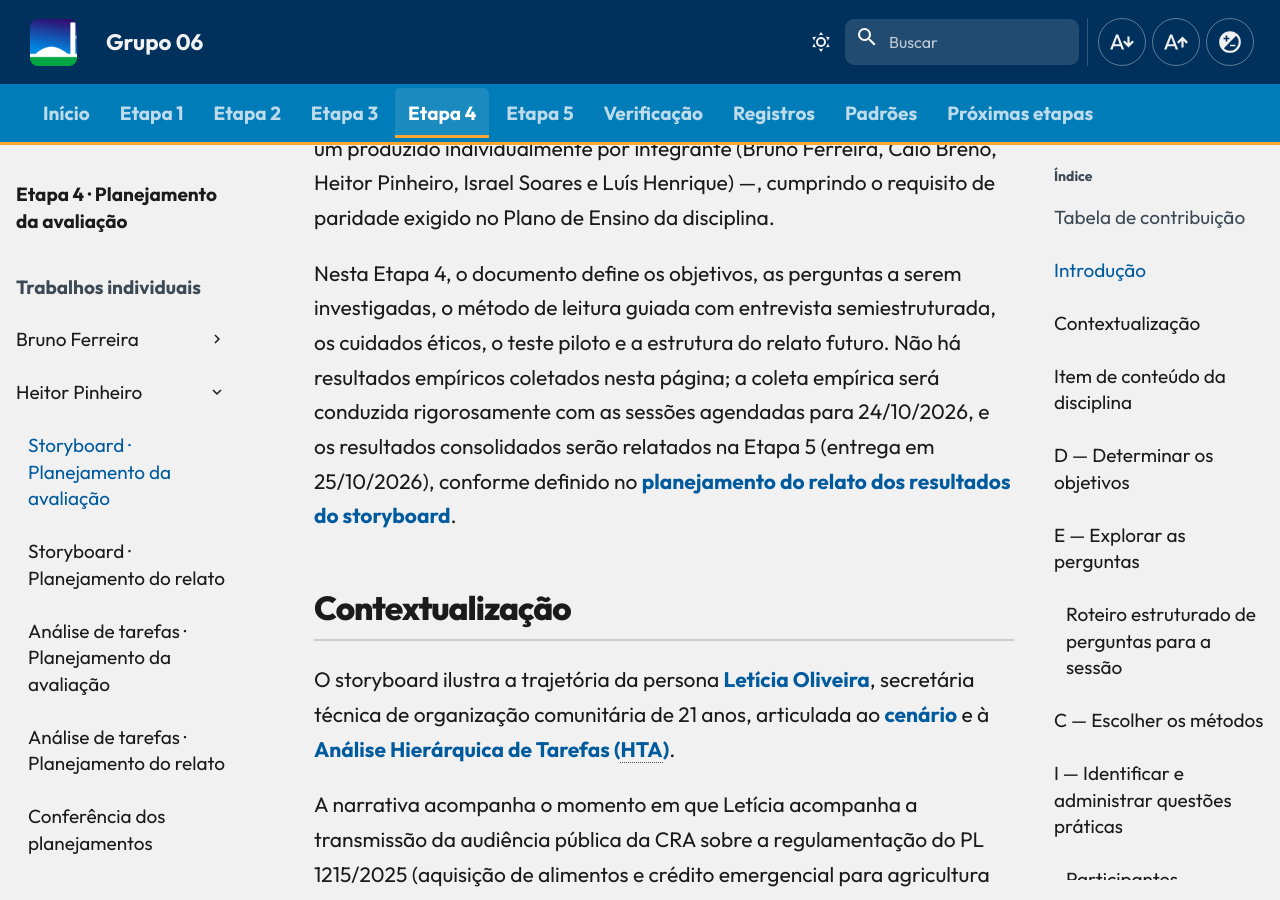
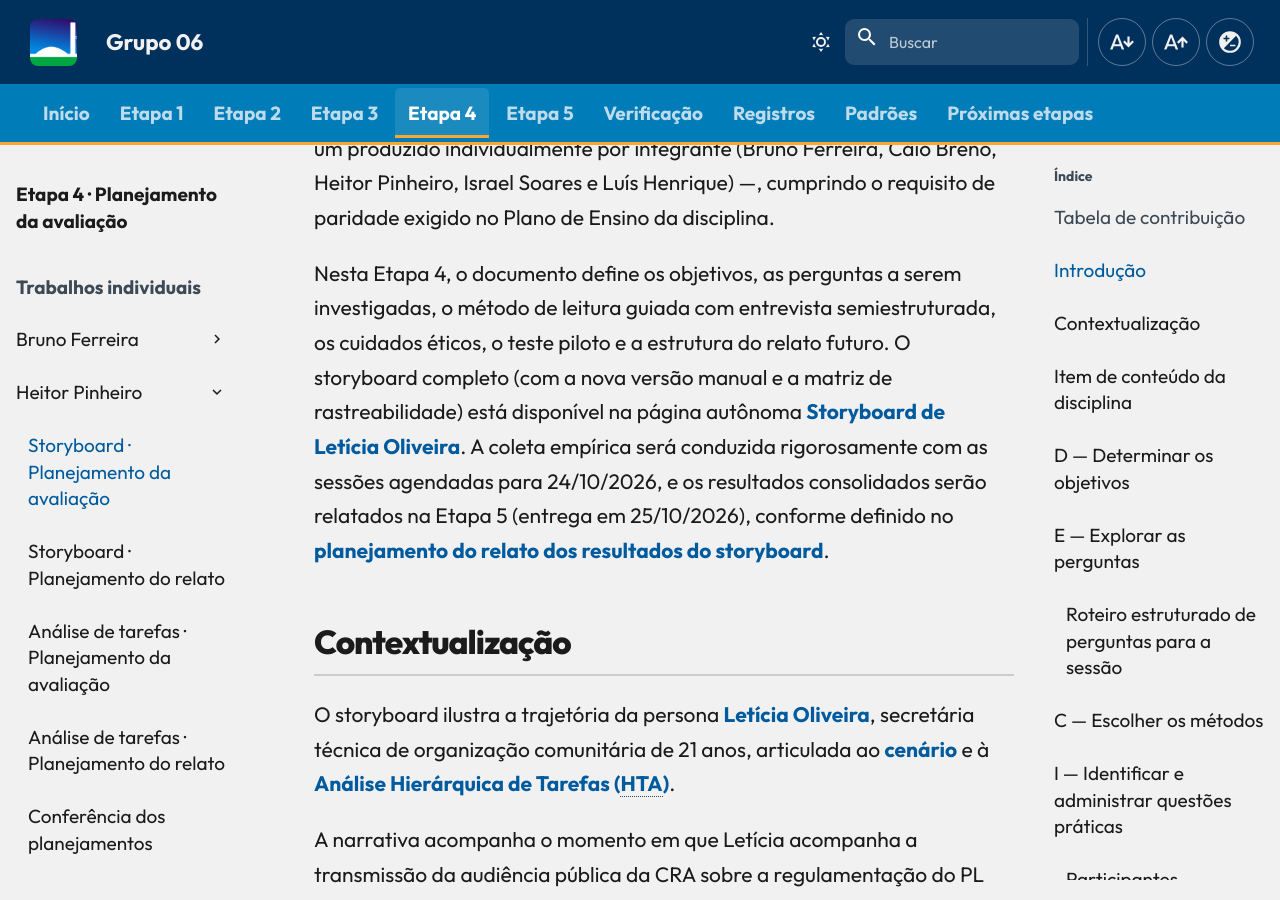
Before and after one commit to Interacao-Humano-Computador/2026.2-Grupo06, an MkDocs documentation site: the page built from docs/entrega-4/individual/heitor/planejamento-avaliacao-storyboard.md, in a window 1280 px wide and 900 px high, scrolled down 1588 px. Built offline with MkDocs 1.6.1 and Material for MkDocs 9.7.7, drawn with Linux system fonts in a browser that asks for light colours; comment, search, counter and statistics services are not loaded.

Commit message:
docs(etapa-4): atualiza referencias cruzadas para storyboard e HTA nos planejamentos

```diff
--- a/docs/entrega-4/individual/heitor/planejamento-avaliacao-storyboard.md
+++ b/docs/entrega-4/individual/heitor/planejamento-avaliacao-storyboard.md
@@ -36,15 +36,15 @@
 
 ## Introdução
 
-Este artefato apresenta o planejamento da avaliação formativa do **Storyboard** da persona **Letícia Oliveira**, que retrata a experiência de participar de uma audiência pública interativa sobre o **PL 1215/2025** (Comissão de Agricultura e Reforma Agrária — CRA) e enviar uma pergunta técnica direcionada a orador no módulo **e-Cidadania** do Portal do Senado Federal.
+Este artefato apresenta o planejamento da avaliação formativa do [Storyboard](storyboard.md) da persona **Letícia Oliveira**, que retrata a experiência de participar de uma audiência pública interativa sobre o **PL 1215/2025** (Comissão de Agricultura e Reforma Agrária — CRA) e enviar uma pergunta técnica direcionada a orador no módulo **e-Cidadania** do Portal do Senado Federal.
 
 Este storyboard compõe o conjunto de **cinco storyboards do Grupo 06** — um produzido individualmente por integrante (Bruno Ferreira, Caio Breno, Heitor Pinheiro, Israel Soares e Luís Henrique) —, cumprindo o requisito de paridade exigido no Plano de Ensino da disciplina.
 
-Nesta Etapa 4, o documento define os objetivos, as perguntas a serem investigadas, o método de leitura guiada com entrevista semiestruturada, os cuidados éticos, o teste piloto e a estrutura do relato futuro. Não há resultados empíricos coletados nesta página; a coleta empírica será conduzida rigorosamente com as sessões agendadas para 24/10/2026, e os resultados consolidados serão relatados na Etapa 5 (entrega em 25/10/2026), conforme definido no [planejamento do relato dos resultados do storyboard](planejamento-relato-storyboard.md).
+Nesta Etapa 4, o documento define os objetivos, as perguntas a serem investigadas, o método de leitura guiada com entrevista semiestruturada, os cuidados éticos, o teste piloto e a estrutura do relato futuro. O storyboard completo (com a nova versão manual e a matriz de rastreabilidade) está disponível na página autônoma [Storyboard de Letícia Oliveira](storyboard.md). A coleta empírica será conduzida rigorosamente com as sessões agendadas para 24/10/2026, e os resultados consolidados serão relatados na Etapa 5 (entrega em 25/10/2026), conforme definido no [planejamento do relato dos resultados do storyboard](planejamento-relato-storyboard.md).
 
 ## Contextualização
 
-O storyboard ilustra a trajetória da persona [Letícia Oliveira](../../../entrega-2/individual/heitor/persona.md), secretária técnica de organização comunitária de 21 anos, articulada ao [cenário](../../../entrega-2/individual/heitor/cenario.md) e à [Análise Hierárquica de Tarefas (HTA)](planejamento-avaliacao-analise-tarefas.md).
+O storyboard ilustra a trajetória da persona [Letícia Oliveira](../../../entrega-2/individual/heitor/persona.md), secretária técnica de organização comunitária de 21 anos, articulada ao [cenário](../../../entrega-2/individual/heitor/cenario.md) e à [Análise Hierárquica de Tarefas (HTA)](analise-tarefas.md).
 
 A narrativa acompanha o momento em que Letícia acompanha a transmissão da audiência pública da CRA sobre a regulamentação do PL 1215/2025 (aquisição de alimentos e crédito emergencial para agricultura familiar) e recebe uma demanda urgente do coletivo para formular e enviar um questionamento técnico diretamente ao relator da matéria. Letícia acessa a sala de transmissão no e-Cidadania e redige o questionamento, mas depara-se com o atrito da interface atual: perguntas técnicas e comentários soltos dividem uma única caixa de texto sem direcionamento explícito a autoridades. Diante dessa limitação, o storyboard antecipa no Quadro 4 a **proposta de reprojeto** da interface (com seleção explícita da categoria "Pergunta a Orador" e escolha do destinatário em menu), concluindo com a autenticação via gov.br e o envio de orientação preventiva aos colegas de movimento.
 
```
Also changed, not shown: docs/entrega-4/individual/heitor/planejamento-avaliacao-analise-tarefas.md (+3 -3 lines).
